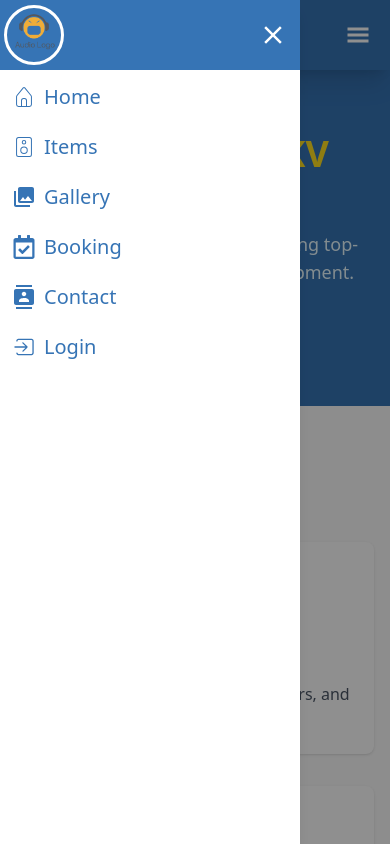
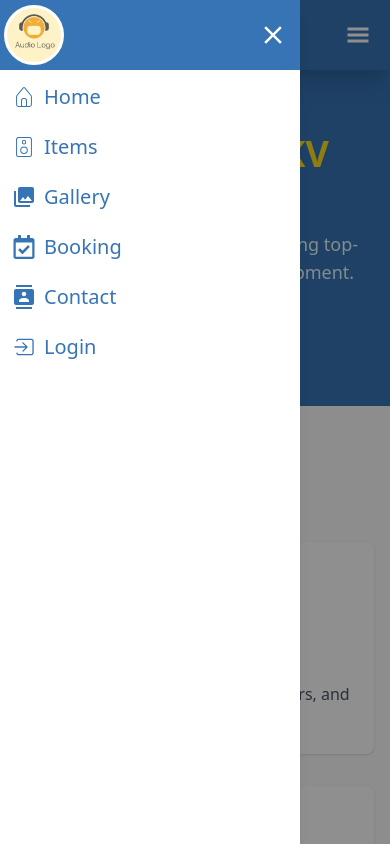
Before and after one commit to HVPasindu/Kv_audio_frontend, a React (Vite) app: page / in a window 390 px wide. Both pictures are taken after a click on the icon 358 px from the left and 35 px from the top of the page. Shown: the top 844 px of the page. Built offline with nearby package versions, Linux system fonts and the light colour scheme; grey boxes are pictures that could not be loaded.

Commit message:
image and review page update😊

```diff
--- a/src/Component/mobileNavPanel.jsx
+++ b/src/Component/mobileNavPanel.jsx
@@ -46,7 +46,7 @@ export default function MobileNavPanel(props) {
 							<img
 								src="/logo.png"
 								alt="logo"
-								className="w-[60px] h-[60px] object-cover border-[3px] absolute left-1 rounded-full"
+								className="w-[60px] h-[60px] object-cover border-[3px] bg-amber-100 items-center absolute left-1 rounded-full"
 							/>
 							<IoMdClose
 								className="absolute right-3 text-3xl cursor-pointer"
--- a/src/page/admin/navpaneladmin.jsx
+++ b/src/page/admin/navpaneladmin.jsx
@@ -29,7 +29,7 @@ export default function MobileNavPaneladmin(props) {
               <img
                 src="/logo.png"
                 alt="logo"
-                className="w-[60px] h-[60px] object-cover border-[3px] absolute left-1 rounded-full"
+                className="w-[60px] h-[60px] object-cover border-[3px] bg-amber-100 items-center absolute left-1 rounded-full"
               />
               <IoMdClose
                 className="absolute right-3 text-3xl cursor-pointer"
@@ -83,7 +83,7 @@ export default function MobileNavPaneladmin(props) {
 
            <div
               onClick={() => {
-                goTo("/admin//reviews");
+                goTo("/admin/reviews");
               }}
               className="text-[20px] text-accent m-1 p-2 flex items-center gap-2 cursor-pointer hover:bg-accent/10 rounded-md"
             >
```
